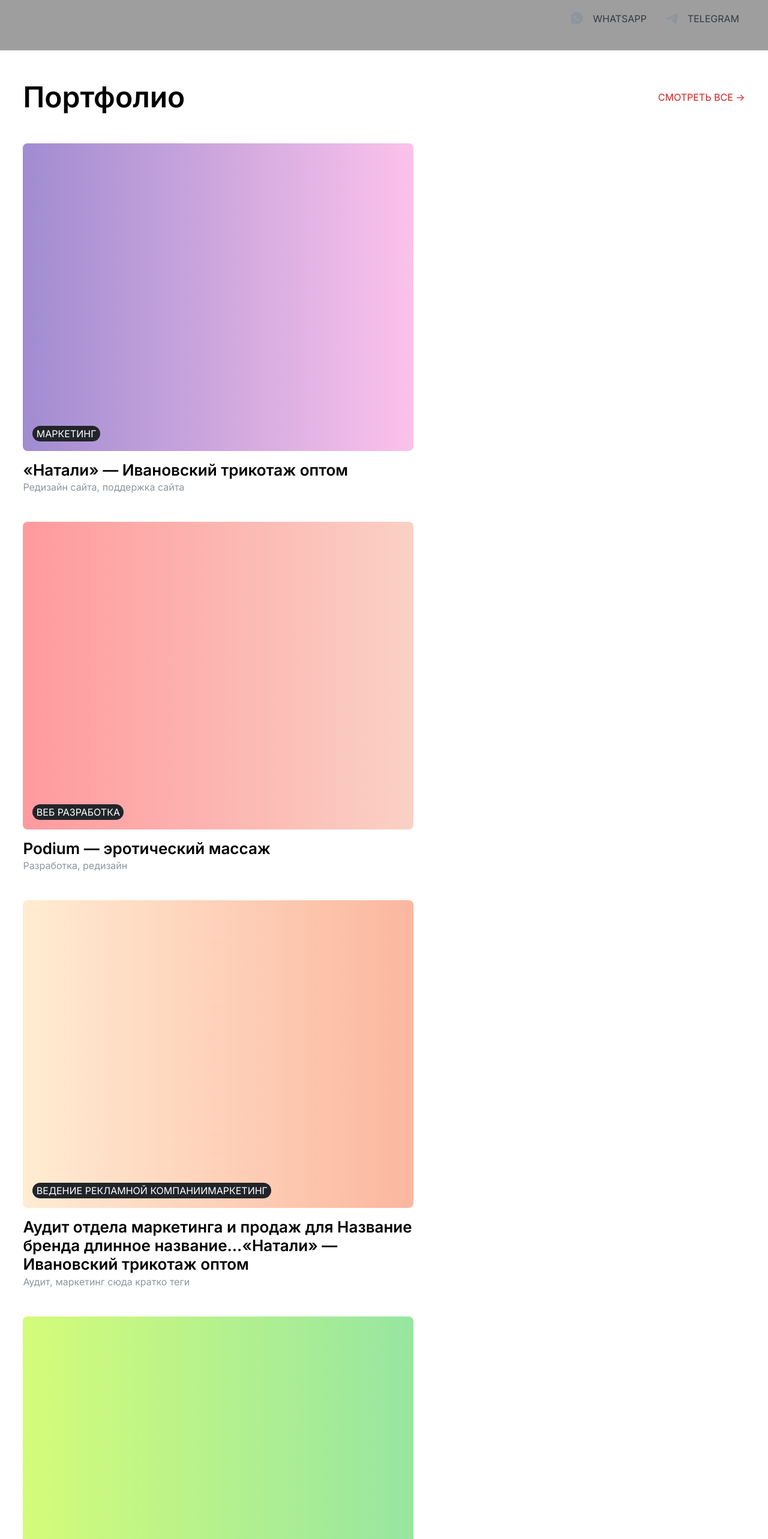
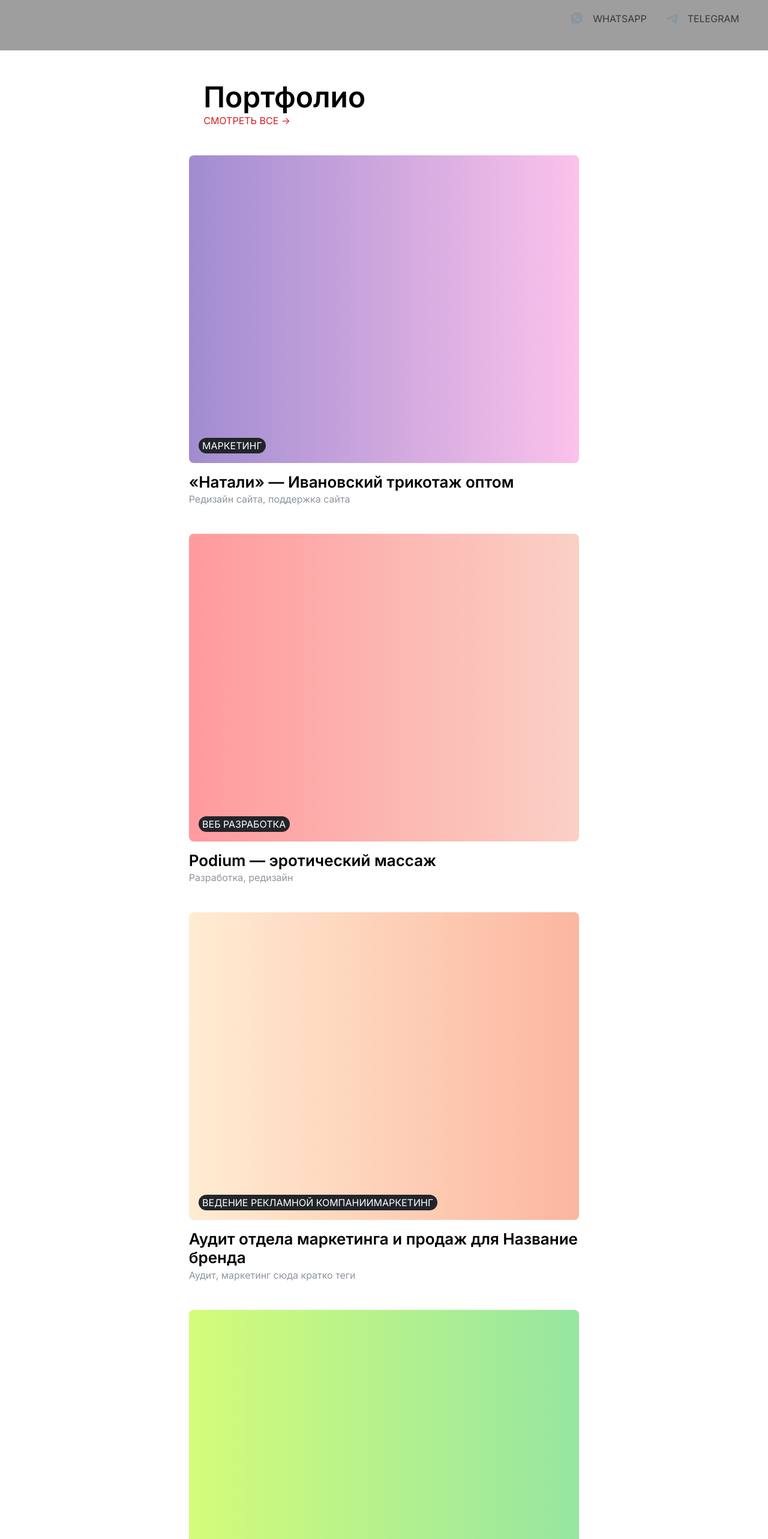
Before and after one commit to swbonjour/Drozzhi, a React (Create React App) app: page / in a window 1280 px wide. Shown: the part 940-3506 px from the top of the page at 60% size. Built offline with nearby package versions, Linux system fonts and the light colour scheme; grey boxes are pictures that could not be loaded.

Commit message:
adaptive

```diff
--- a/src/pages/about/About.scss
+++ b/src/pages/about/About.scss
@@ -1,11 +1,18 @@
 .about {
     &__header {
+        margin-left: 50%;
+        transform: translateX(-50%);
+        display: inline-block;
         &_enumeration {
             display: flex;
             justify-content: space-between;
             width: 90%;
             margin-top: 3rem;
             margin-bottom: 3rem;
+            @media screen and (max-width: 1402px) {
+                flex-direction: column;
+                align-items: flex-start;
+            }
         }
     }
 
--- a/src/pages/portfolio/Portfolio.scss
+++ b/src/pages/portfolio/Portfolio.scss
@@ -12,6 +12,12 @@
         &_link {
             text-decoration: none;
         }
+        @media screen and (max-width: 1402px) {
+            flex-direction: column;
+            align-items: flex-start;
+            margin-left: 50%;
+            transform: translateX(-50%);
+        }
     }
 
     &__section {
@@ -20,6 +26,9 @@
         flex-wrap: wrap;
         justify-content: space-between;
         align-items: center;
+        @media screen and (max-width: 1402px) {
+            flex-direction: column;
+        }
     }
 
     &__button {
--- a/src/pages/portfolio/Portfolio.tsx
+++ b/src/pages/portfolio/Portfolio.tsx
@@ -29,7 +29,7 @@ export function Portfolio() {
           ></PortfolioItem>
           <PortfolioItem
             tag="ВЕДЕНИЕ РЕКЛАМНОЙ КОМПАНИИМАРКЕТИНГ"
-            article="Аудит отдела маркетинга и продаж для Название бренда длинное название...«Натали» — Ивановский трикотаж оптом"
+            article="Аудит отдела маркетинга и продаж для Название бренда"
             smallTag="Аудит, маркетинг сюда кратко теги"
             backgroundColor="red"
           ></PortfolioItem>
```
